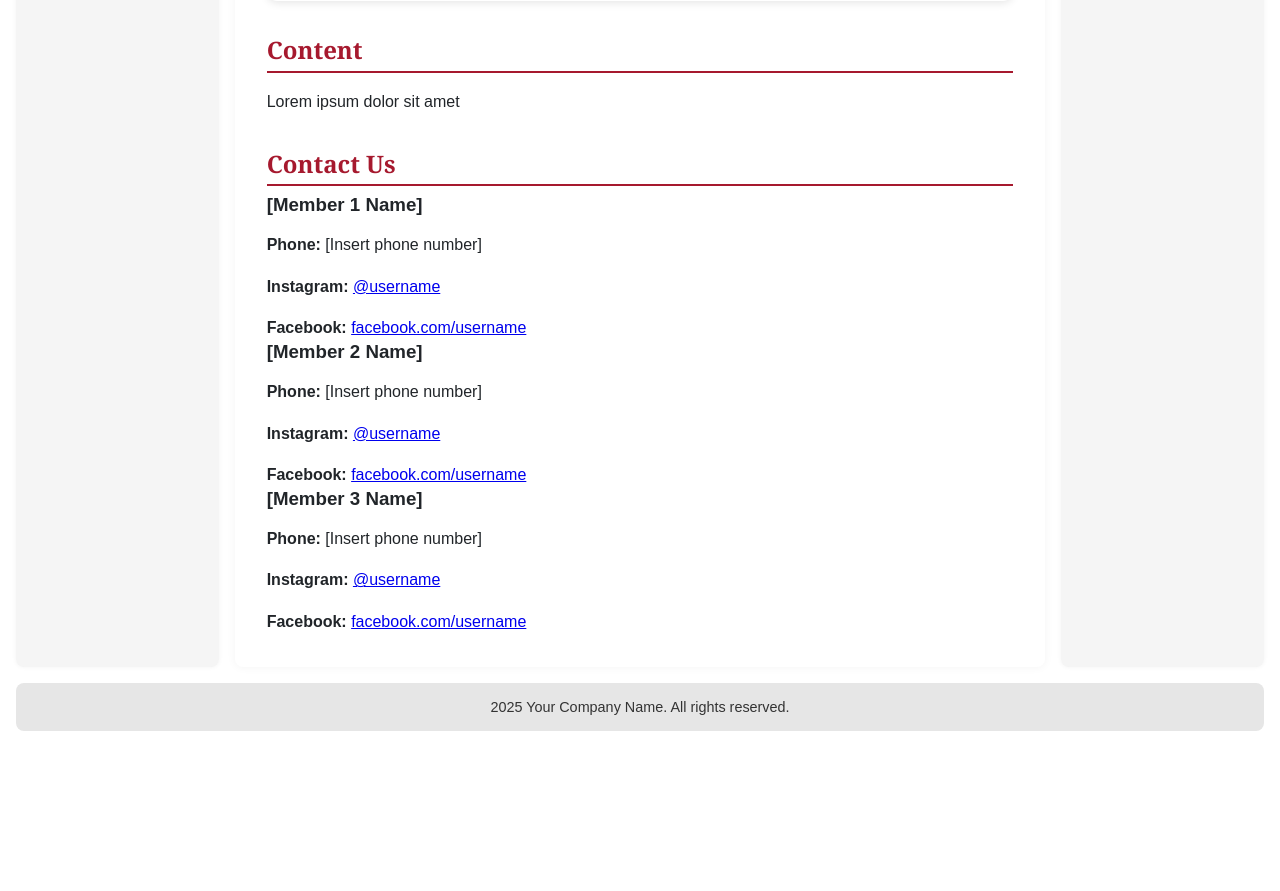
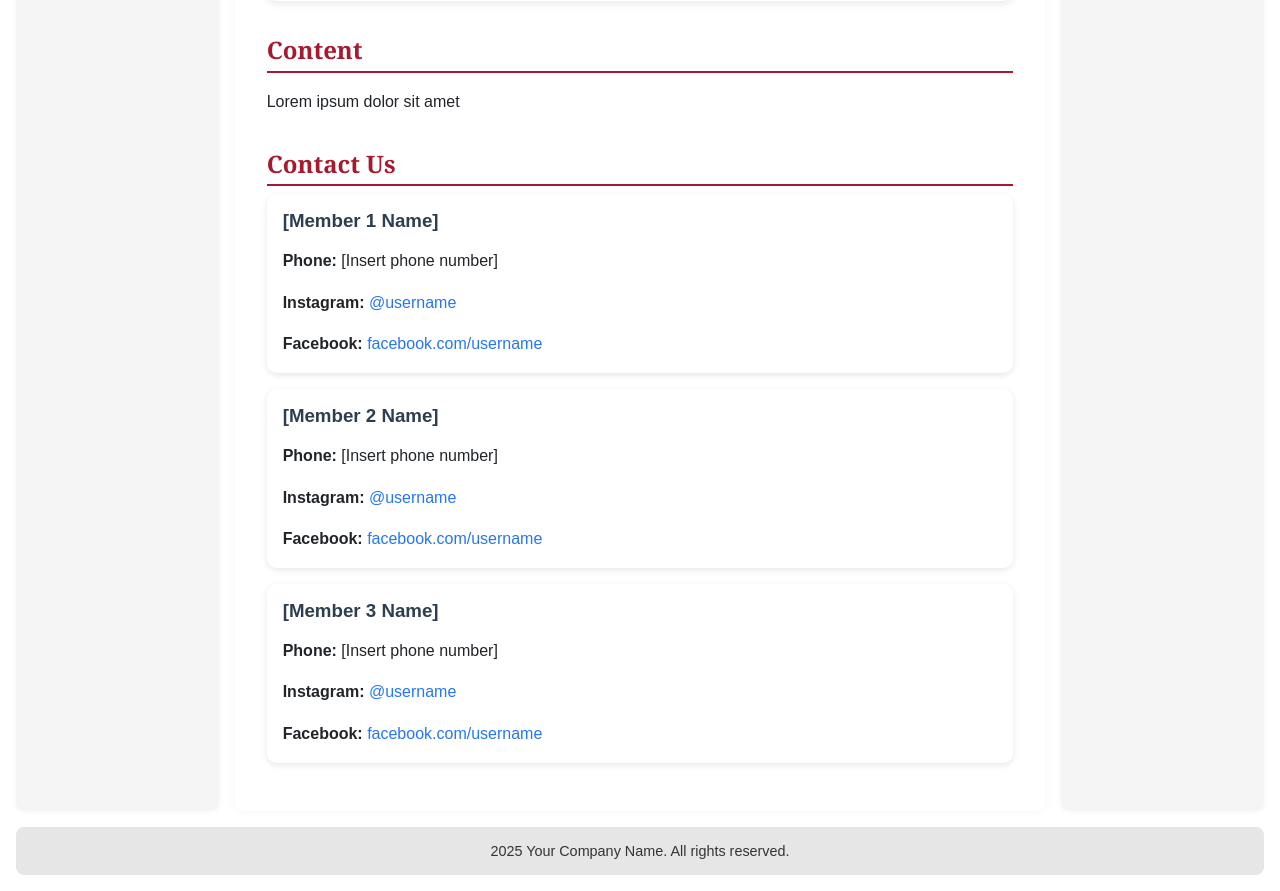
Before and after one commit to siautm/SECV2223-04, a PHP site: page / in a window 1280 px wide. Shown: the part 1056-1947 px from the top of the page. Before the commit the page ends 1787 px from the top, so only its background shows below. Run offline with PHP 8.4, Linux system fonts and the light colour scheme; some libraries are stand-ins or nearby versions.

Commit message:
Update a2style.css

```diff
--- a/a2style.css
+++ b/a2style.css
@@ -1,4 +1,4 @@
-/* Reset & base styling */
+/* CSS for assignment 2*/
 * {
     box-sizing: border-box;
     margin: 0;
@@ -201,3 +201,25 @@ details[open] {
   margin: 0.3rem 0;
   color: #444;
 }
+
+.contact-card {
+  background-color: #ffffffcc;
+  padding: 1rem;
+  margin-bottom: 1rem;
+  border-radius: 10px;
+  box-shadow: 0 2px 6px rgba(0,0,0,0.1);
+}
+
+.contact-card h3 {
+  margin-bottom: 0.5rem;
+  color: #2c3e50;
+}
+
+.contact-card a {
+  color: #2575fc;
+  text-decoration: none;
+}
+
+.contact-card a:hover {
+  text-decoration: underline;
+}
```
